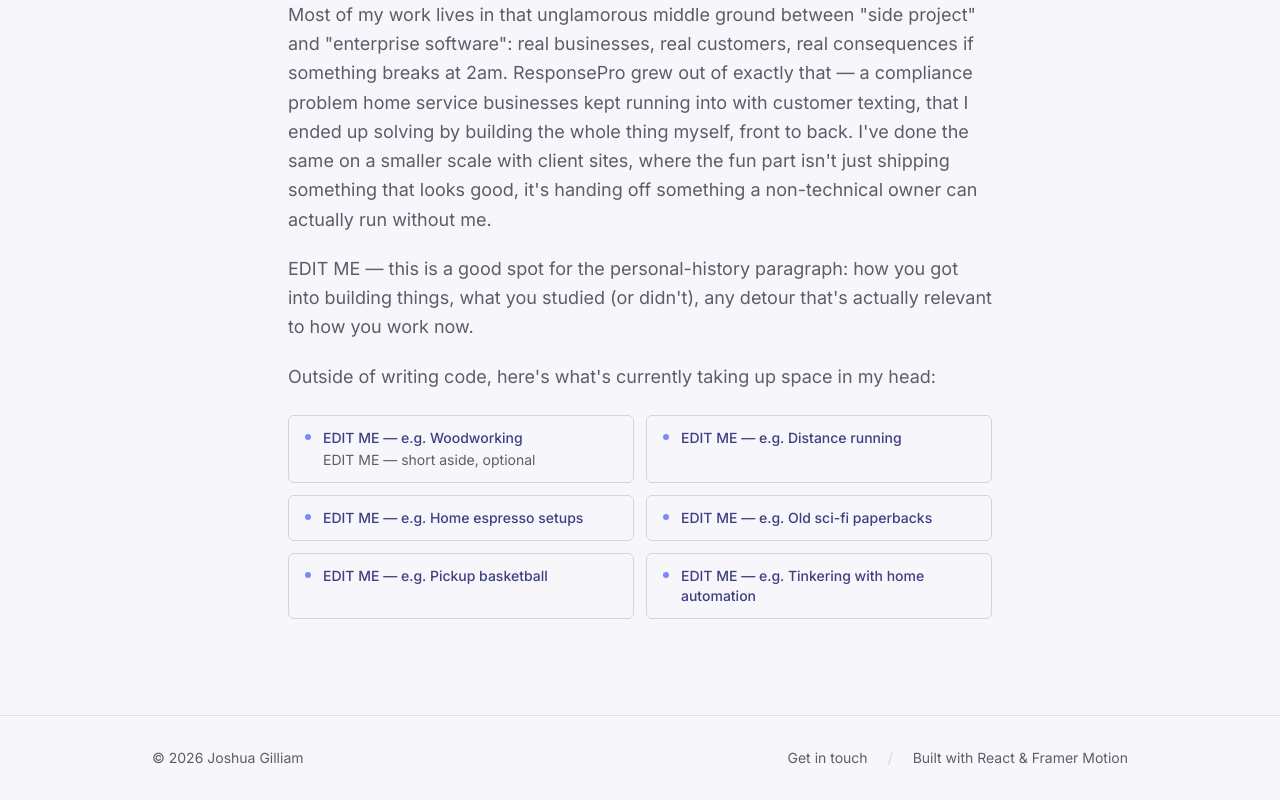
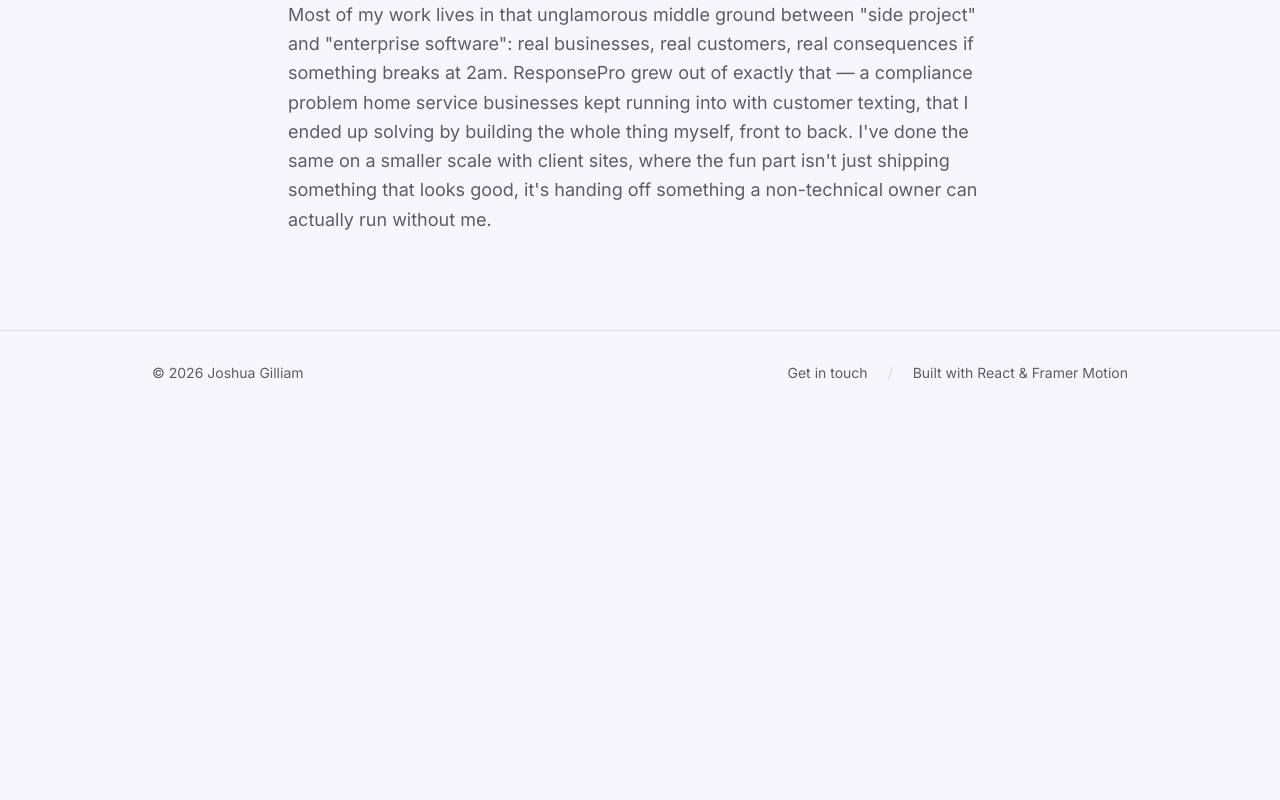
Before and after one commit to Foolystaycooly/joshuagilliam, a React (Vite) app: page /about in a window 1280 px wide. Shown: the part 393-1193 px from the top of the page. After the commit the page ends 808 px from the top, so only its background shows below. Built offline with nearby package versions, Linux system fonts and the light colour scheme.

Commit message:
Remove placeholder About copy and interests section.

```diff
--- a/src/data/interests.js
+++ /dev/null
@@ -1,13 +0,0 @@
-// "Things I'm into" — rendered on the About page. Kept as a plain data array (rather than
-// prose baked into About.jsx) so it's a one-line edit to add, remove, or reword an entry.
-//
-// `note` is optional — leave it out for a bare label, or add a short aside for flavor.
-
-export const interests = [
-  { label: "EDIT ME — e.g. Woodworking", note: "EDIT ME — short aside, optional" },
-  { label: "EDIT ME — e.g. Distance running" },
-  { label: "EDIT ME — e.g. Home espresso setups" },
-  { label: "EDIT ME — e.g. Old sci-fi paperbacks" },
-  { label: "EDIT ME — e.g. Pickup basketball" },
-  { label: "EDIT ME — e.g. Tinkering with home automation" },
-];
--- a/src/pages/About.jsx
+++ b/src/pages/About.jsx
@@ -1,5 +1,4 @@
 import { motion } from "framer-motion";
-import { interests } from "../data/interests";
 
 const bioContainer = {
   hidden: {},
@@ -11,23 +10,9 @@ const bioItem = {
   visible: { opacity: 1, y: 0, transition: { duration: 0.55, ease: [0.22, 1, 0.36, 1] } },
 };
 
-const listContainer = {
-  hidden: {},
-  visible: { transition: { staggerChildren: 0.06 } },
-};
-
-const listItem = {
-  hidden: { opacity: 0, x: -14 },
-  visible: { opacity: 1, x: 0, transition: { duration: 0.4, ease: "easeOut" } },
-};
-
-// Longer, casual-toned bio copy. EDIT ME with your actual story — this is placeholder
-// text written in first person to give a sense of tone/structure, not a final draft.
 const bioParagraphs = [
   "So — a little more about me than the homepage has room for. I'm a software developer who likes taking things from \"someone should really automate this\" to actually running in production, with as few moving parts as I can get away with.",
   "Most of my work lives in that unglamorous middle ground between \"side project\" and \"enterprise software\": real businesses, real customers, real consequences if something breaks at 2am. ResponsePro grew out of exactly that — a compliance problem home service businesses kept running into with customer texting, that I ended up solving by building the whole thing myself, front to back. I've done the same on a smaller scale with client sites, where the fun part isn't just shipping something that looks good, it's handing off something a non-technical owner can actually run without me.",
-  "EDIT ME — this is a good spot for the personal-history paragraph: how you got into building things, what you studied (or didn't), any detour that's actually relevant to how you work now.",
-  "Outside of writing code, here's what's currently taking up space in my head:",
 ];
 
 export function About() {
@@ -64,34 +49,6 @@ export function About() {
           </motion.p>
         ))}
       </motion.div>
-
-      <motion.div
-        variants={listContainer}
-        initial="hidden"
-        whileInView="visible"
-        viewport={{ once: true, amount: 0.2 }}
-        className="mt-6 grid gap-3 sm:grid-cols-2"
-      >
-        {interests.map((interest) => (
-          <motion.div
-            key={interest.label}
-            variants={listItem}
-            whileHover={{ x: 4 }}
-            transition={{ type: "spring", stiffness: 350, damping: 25 }}
-            className="flex items-start gap-3 rounded-md border border-ink-200 px-4 py-3 dark:border-white/10"
-          >
-            <span className="mt-1.5 h-1.5 w-1.5 shrink-0 rounded-full bg-periwinkle" />
-            <span>
-              <span className="block text-sm font-medium text-contrast-dark dark:text-ink-100">
-                {interest.label}
-              </span>
-              {interest.note && (
-                <span className="mt-0.5 block text-sm text-ink-600 dark:text-ink-400">{interest.note}</span>
-              )}
-            </span>
-          </motion.div>
-        ))}
-      </motion.div>
     </section>
   );
 }
```
